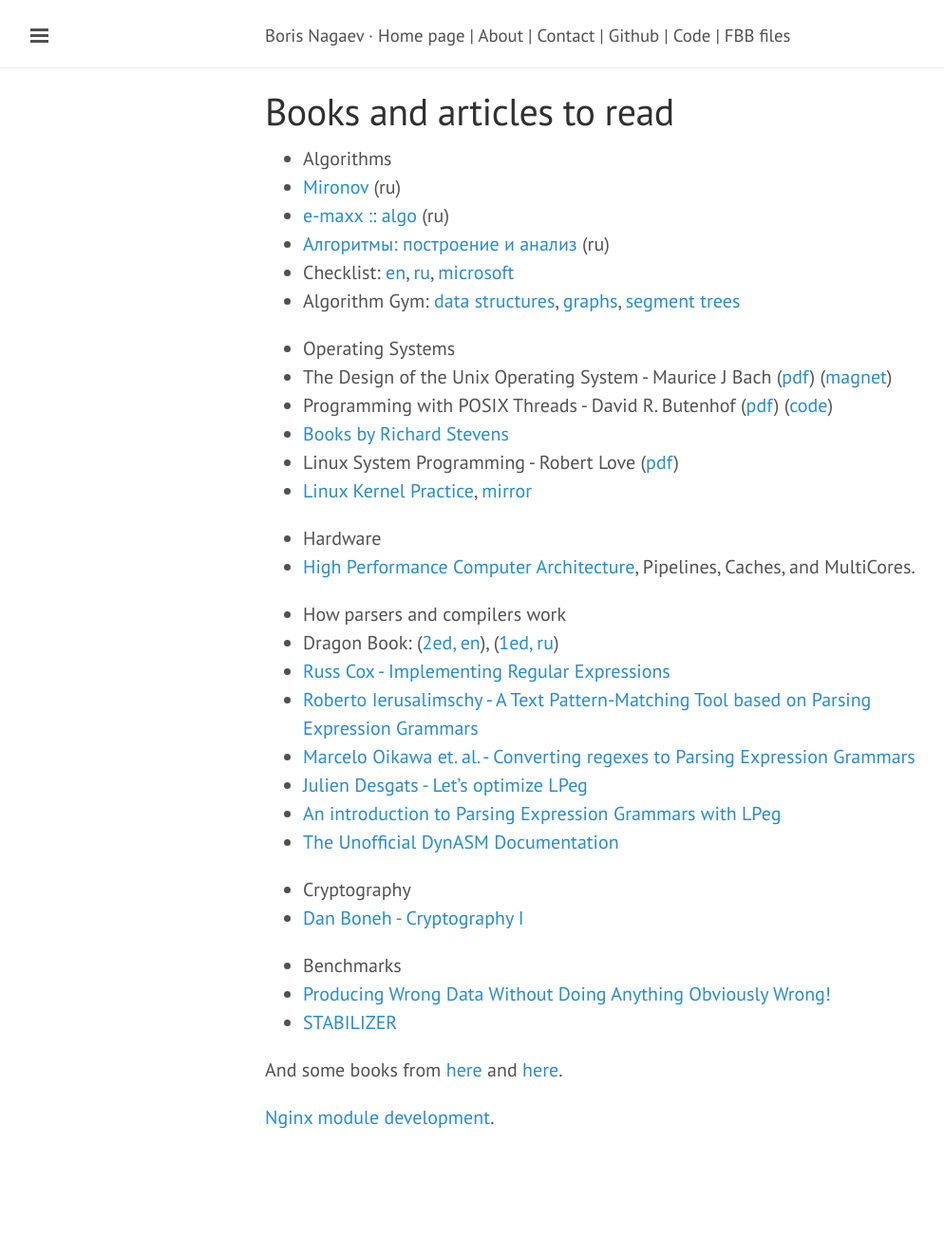
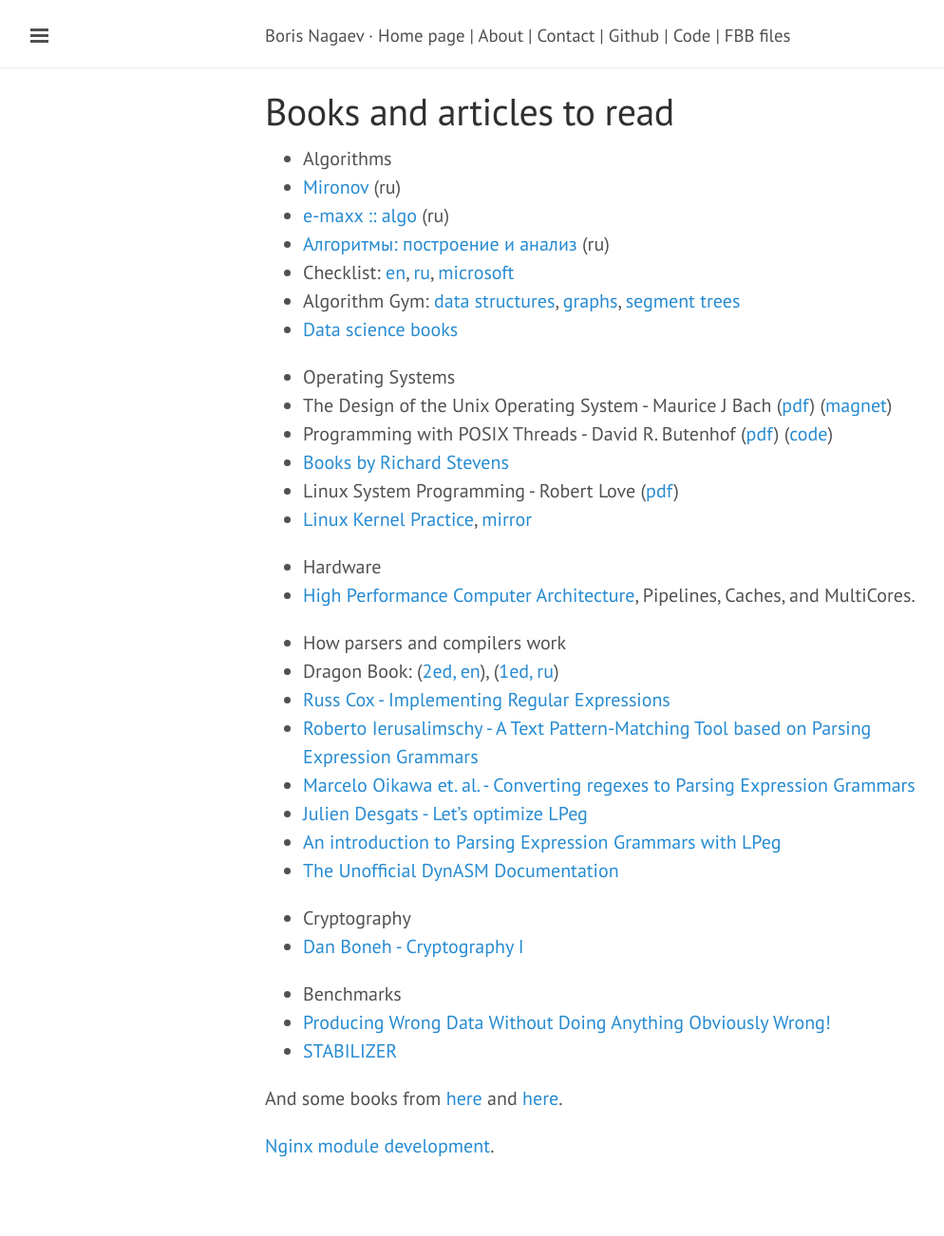
Before and after one commit to starius/starius.github.io, a Jekyll site: the page built from links.md, in a window 1280 px wide. Shown: the whole page at 95% size, without its empty margins (1-995 px from the left). Built offline with Jekyll 4.4.1, drawn with Linux system fonts in a browser that asks for light colours; Markdown is read by kramdown in place of the engine named in the settings; before the commit the page ends 1272 px from its top, so only the background shows below that.

Commit message:
links: 51 books about data science

```diff
--- a/links.md
+++ b/links.md
@@ -15,6 +15,7 @@
     [data structures][gym-struct],
     [graphs][gym-graph],
     [segment trees][gym-segtree]
+  * [Data science books][51kniga]
 
  * Operating Systems
   * The Design of the Unix Operating System -
```
Also changed, not shown: other parts of links.md (+1 -0 lines).
